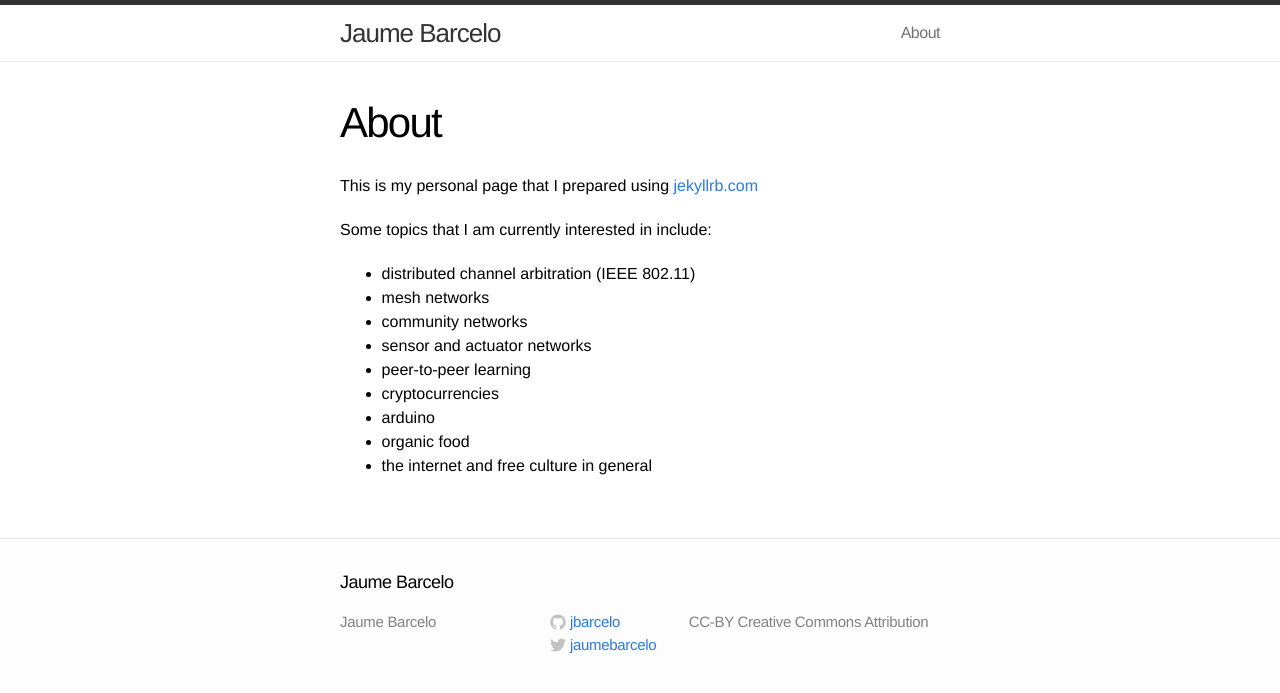
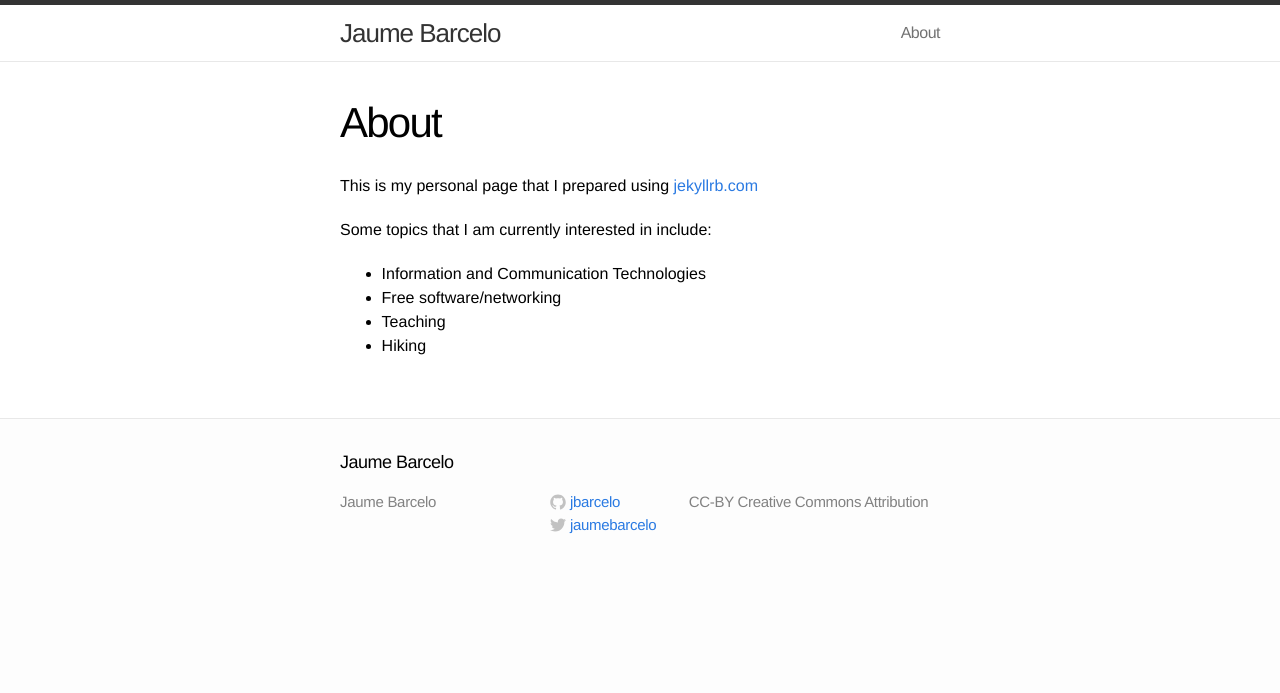
Before and after one commit to jbarcelo/old_jbarcelo.github.io, a Jekyll site: the page built from about.md, in a window 1280 px wide. Shown: the top 693 px of the page. Built offline with Jekyll 4.4.1, drawn with Linux system fonts in a browser that asks for light colours.

Commit message:
update about

```diff
--- a/about.md
+++ b/about.md
@@ -8,12 +8,7 @@ This is my personal page that I prepared using  [jekyllrb.com](http://jekyllrb.c
 
 Some topics that I am currently interested in include:
 
-* distributed channel arbitration (IEEE 802.11)
-* mesh networks
-* community networks
-* sensor and actuator networks
-* peer-to-peer learning
-* cryptocurrencies
-* arduino
-* organic food
-* the internet and free culture in general
+* Information and Communication Technologies
+* Free software/networking
+* Teaching
+* Hiking
```
